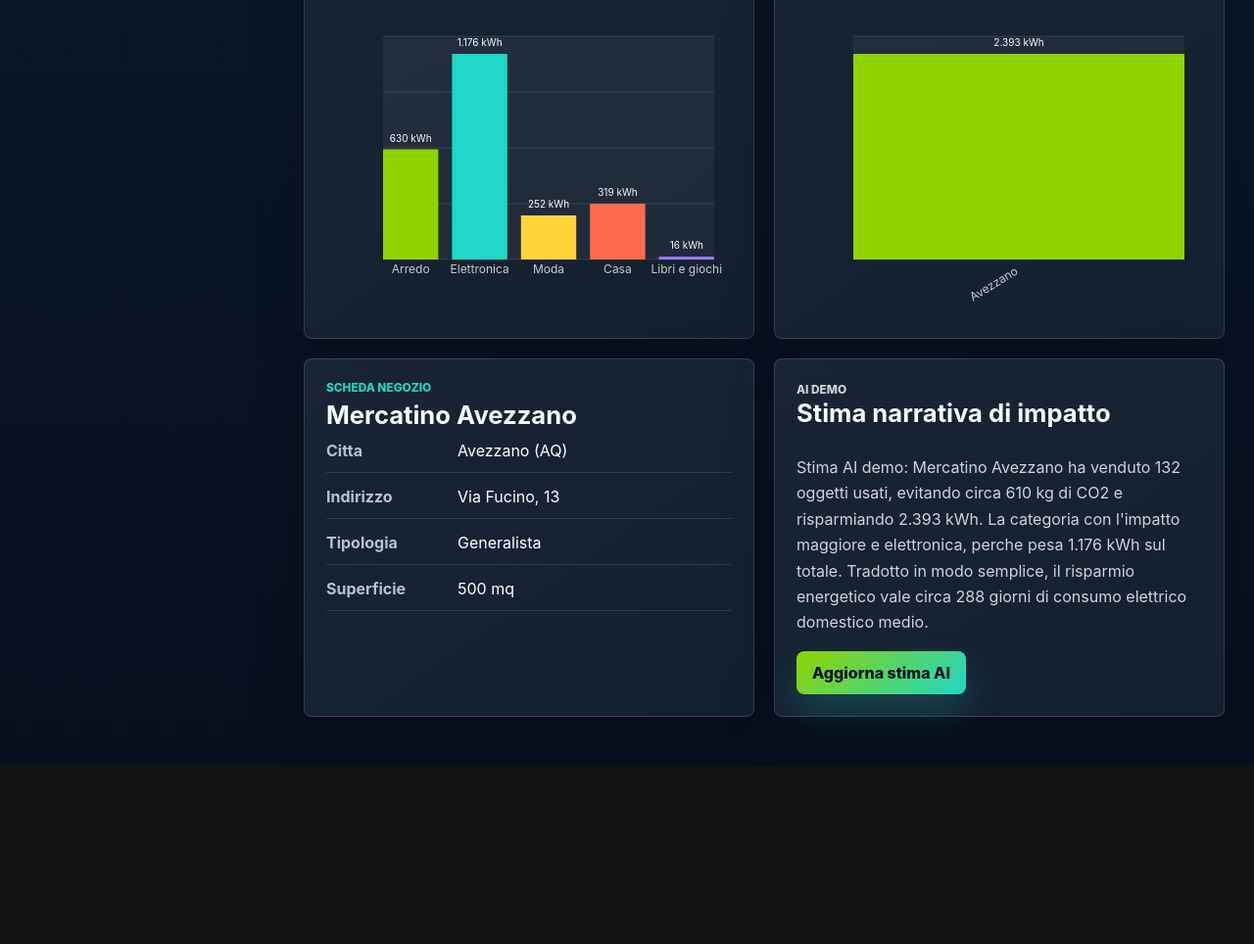
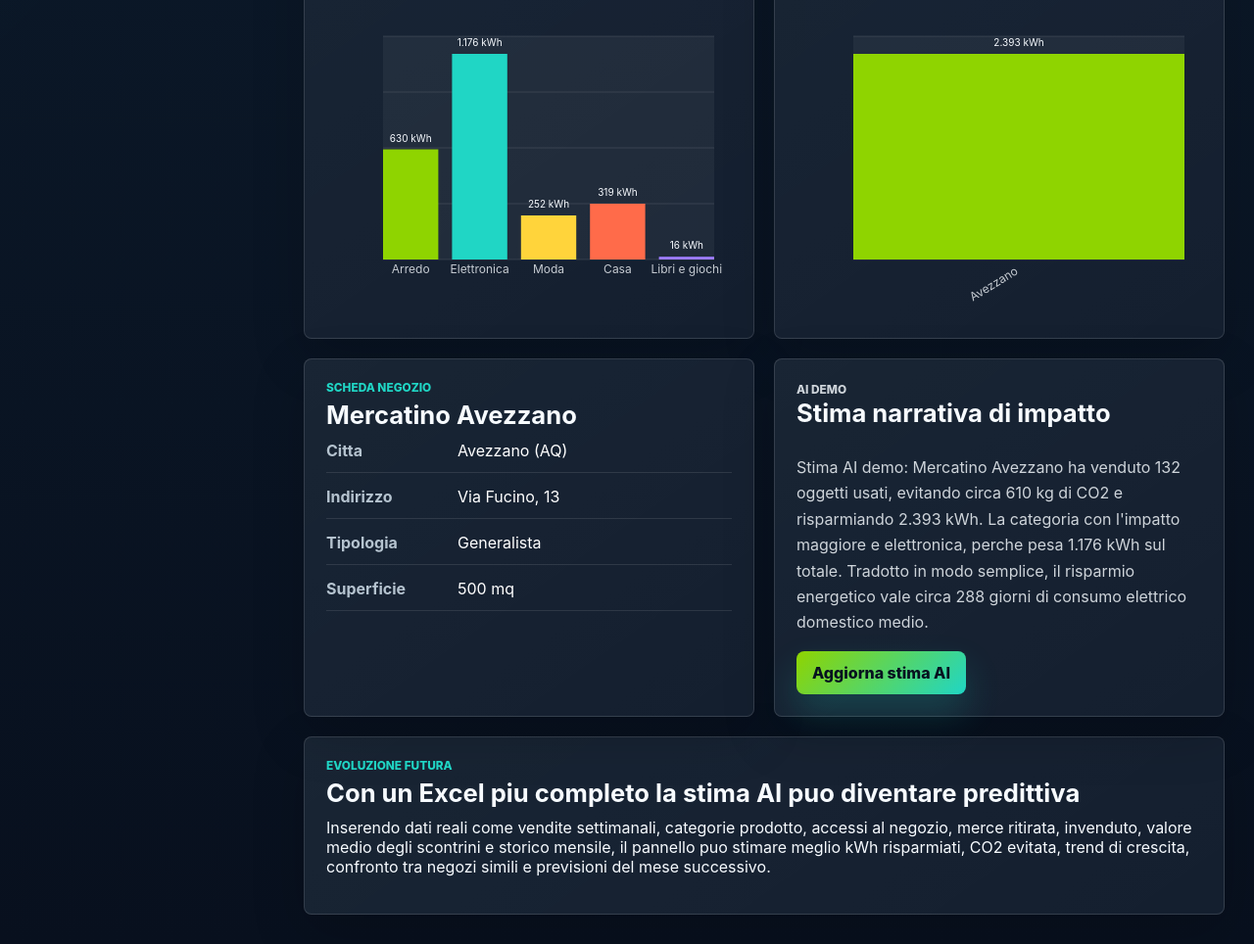
Before and after one commit to carlogaris-tech/greenpower, a plain HTML site: page index.html in a window 1280 px wide. Shown: the part 1145-2109 px from the top of the page at 98% size. Before the commit the page ends 1927 px from the top, so only its background shows below. Drawn offline with Linux system fonts and the light colour scheme.

Commit message:
Add future AI evolution section to index.html
Added a new section for future AI evolution insights.

```diff
--- a/index.html
+++ b/index.html
@@ -189,6 +189,20 @@
             </button>
           </article>
         </section>
+
+        <section class="panel future-panel" aria-label="Promemoria evoluzione AI">
+          <div class="panel-heading compact">
+            <p class="eyebrow">Evoluzione futura</p>
+            <h2>Con un Excel piu completo la stima AI puo diventare predittiva</h2>
+          </div>
+          <p>
+            Inserendo dati reali come vendite settimanali, categorie prodotto,
+            accessi al negozio, merce ritirata, invenduto, valore medio degli
+            scontrini e storico mensile, il pannello puo stimare meglio kWh
+            risparmiati, CO2 evitata, trend di crescita, confronto tra negozi
+            simili e previsioni del mese successivo.
+          </p>
+        </section>
       </section>
     </main>
   </body>
```
